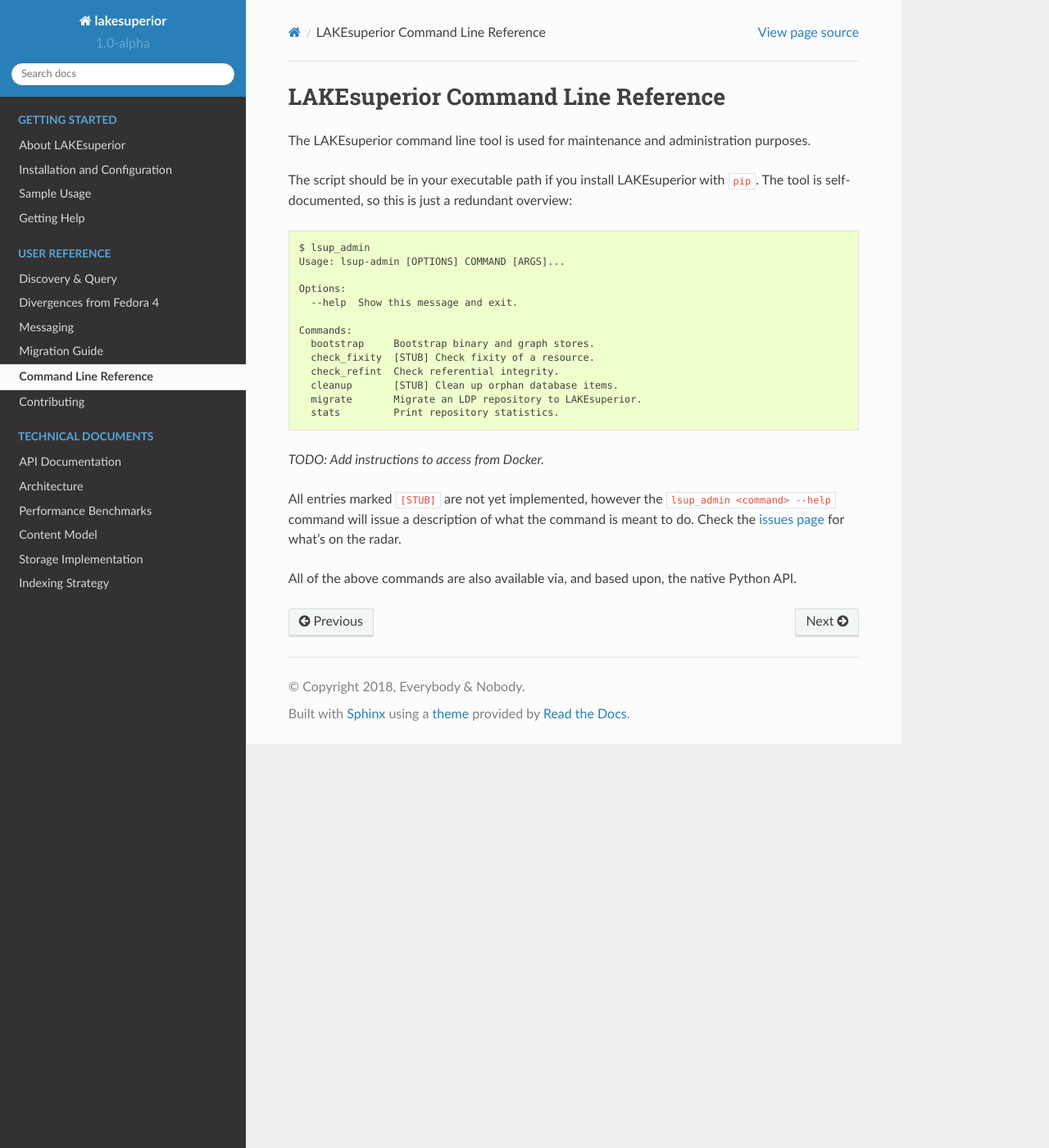
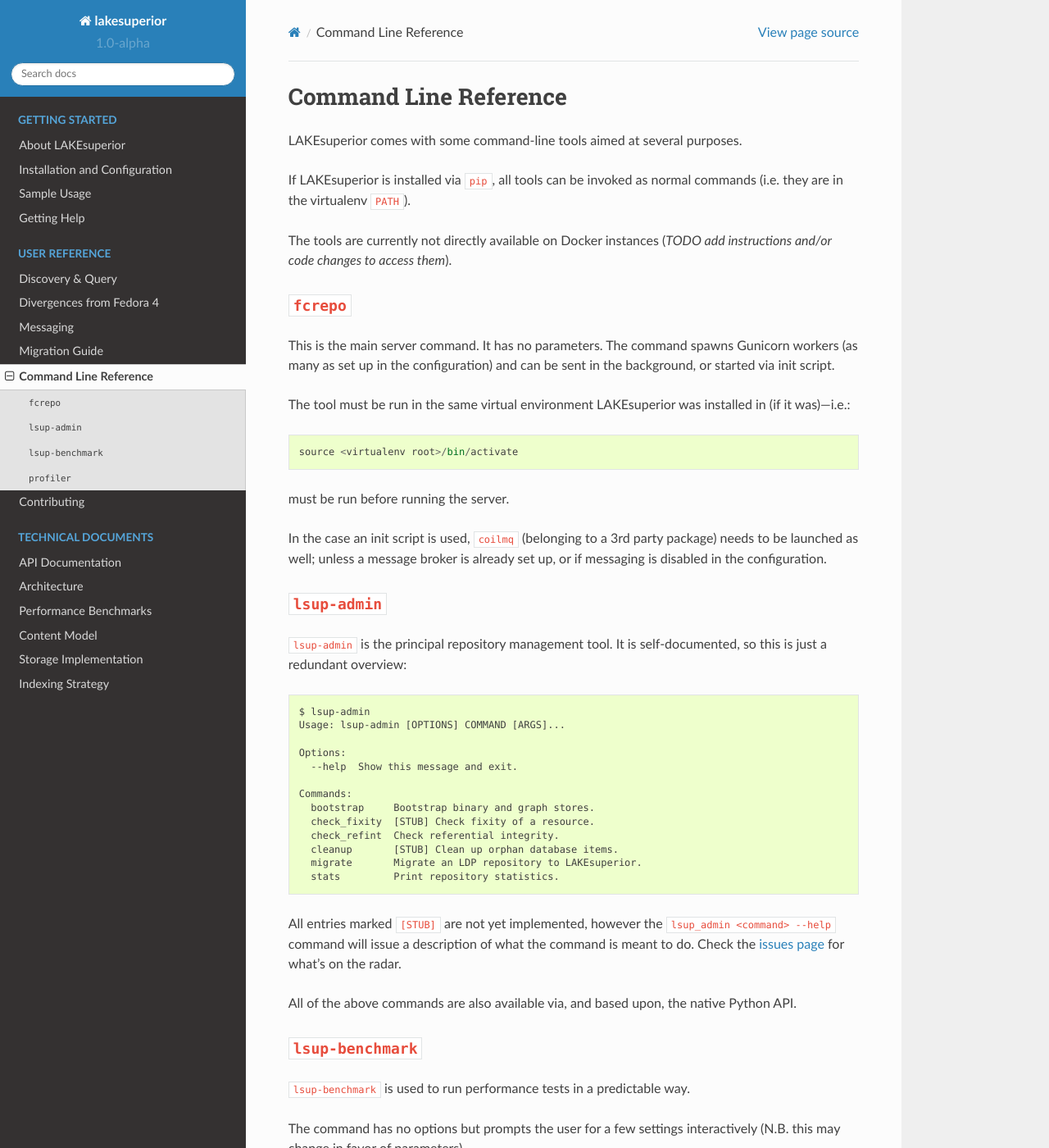
Before and after one commit to scossu/lakesuperior, a Sphinx documentation site: the page built from docs/cli.rst, in a window 1280 px wide and 1400 px high. Shown: the whole window at 82% size. Built offline with Sphinx 7.4.7 and the Read the Docs theme 2.0.0, drawn with Linux system fonts in a browser that asks for light colours; formulas are drawn with MathJax 3; some of the changed text lies outside the part shown.

Commit message:
Additional CLI reference docs; amend incorrect docstring syntax.

```diff
--- a/docs/cli.rst
+++ b/docs/cli.rst
@@ -1,13 +1,39 @@
-LAKEsuperior Command Line Reference
-===================================
+Command Line Reference
+======================
 
-The LAKEsuperior command line tool is used for maintenance and
-administration purposes.
+LAKEsuperior comes with some command-line tools aimed at several purposes.
 
-The script should be in your executable path if you install LAKEsuperior with
-``pip``. The tool is self-documented, so this is just a redundant overview::
+If LAKEsuperior is installed via ``pip``, all tools can be invoked as normal
+commands (i.e. they are in the virtualenv ``PATH``).
 
-    $ lsup_admin
+The tools are currently not directly available on Docker instances (*TODO add
+instructions and/or code changes to access them*).
+
+``fcrepo``
+----------
+
+This is the main server command. It has no parameters. The command spawns
+Gunicorn workers (as many as set up in the configuration) and can be sent in
+the background, or started via init script.
+
+The tool must be run in the same virtual environment LAKEsuperior
+was installed in (if it was)—i.e.::
+
+    source <virtualenv root>/bin/activate
+
+must be run before running the server.
+
+In the case an init script is used, ``coilmq`` (belonging to a 3rd party
+package) needs to be launched as well; unless a message broker is already set
+up, or if messaging is disabled in the configuration.
+
+``lsup-admin``
+--------------
+
+``lsup-admin`` is the principal repository management tool. It is
+self-documented, so this is just a redundant overview::
+
+    $ lsup-admin
     Usage: lsup-admin [OPTIONS] COMMAND [ARGS]...
 
     Options:
@@ -21,8 +47,6 @@
       migrate       Migrate an LDP repository to LAKEsuperior.
       stats         Print repository statistics.
 
-*TODO: Add instructions to access from Docker.*
-
 All entries marked ``[STUB]`` are not yet implemented, however the
 ``lsup_admin <command> --help`` command will issue a description of what
 the command is meant to do. Check the
@@ -31,3 +55,37 @@
 
 All of the above commands are also available via, and based upon, the
 native Python API.
+
+``lsup-benchmark``
+------------------
+
+``lsup-benchmark`` is used to run performance tests in a predictable way.
+
+The command has no options but prompts the user for a few settings
+interactively (N.B. this may change in favor of parameters).
+
+The benchmark tool is able to create RDF sources, or non-RDF, or an equal mix
+of them, via POST or PUT, in the currently running LAKEsuperior server. It
+runs single-threaded.
+
+The RDF sources are randomly generated graphs of consistent size and
+complexity. They include a mix of in-repository references, literals, and
+external URIs. Each graph has 200 triples.
+
+The non-RDF sources are randomly generated 1024x1024 pixel PNG images.
+
+You are warmly encouraged to run the script and share the performance results (
+*TODO add template for posting results*).
+
+``profiler``
+------------
+
+This command launches a single-threaded HTTP server (Flask) on port 5000 that
+logs profiling information. This is useful for analyzing application
+performance.
+
+For more information, consult the `Python profilers guide
+<https://docs.python.org/3/library/profile.html>`__.
+
+Do not launch this while a WSGI server (``fcrepo``) is already running, because
+that also launches a Flask server on port 5000.
```
Also changed, not shown: 1 other file.
